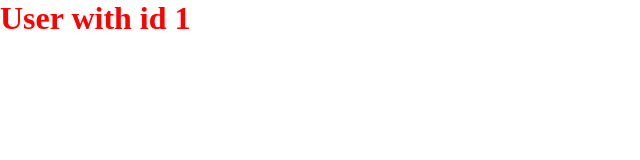
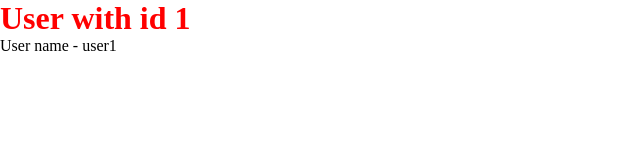
Before and after one commit to pauchai/next-course, a Next.js app: page /users/1 in a window 1280 px wide. Shown: the top 160 px of the page, without its empty margins (0-640 px from the left). Built offline with nearby package versions, Linux system fonts and the light colour scheme; data requests are answered from the project's data file.

Commit message:
Fetching individual user data - getServerSideProps

```diff
--- a/pages/users.js
+++ b/pages/users.js
@@ -24,7 +24,7 @@ export default Users;
 
 export async function getStaticProps(context) {
     const response = await fetch(`http://localhost:5000/users`)
-        const users = await response.json()
+    const users = await response.json()
     return {
         props: {users}, // will be passed to the page component as props
     }
--- a/pages/users/[id].js
+++ b/pages/users/[id].js
@@ -1,10 +1,21 @@
 import { useRouter } from "next/router"
 import styles from '../../styles/User.module.scss'
-export default function User() {
+export default function User({user}) {
     const {query} = useRouter()
     return (
         <div className={styles.user} >
             <h1>User with id {query.id}</h1>
+            <div>User name - {user.name}</div>
         </div>
     )
 }
+
+export async function getServerSideProps({params}) {
+    //console.log(params)
+    // {id: 1}
+    const response = await fetch(`http://localhost:5000/users/${params.id}`)
+    const user = await response.json()
+    return {
+        props: {user}, // will be passed to the page component as props
+    }
+}
```
